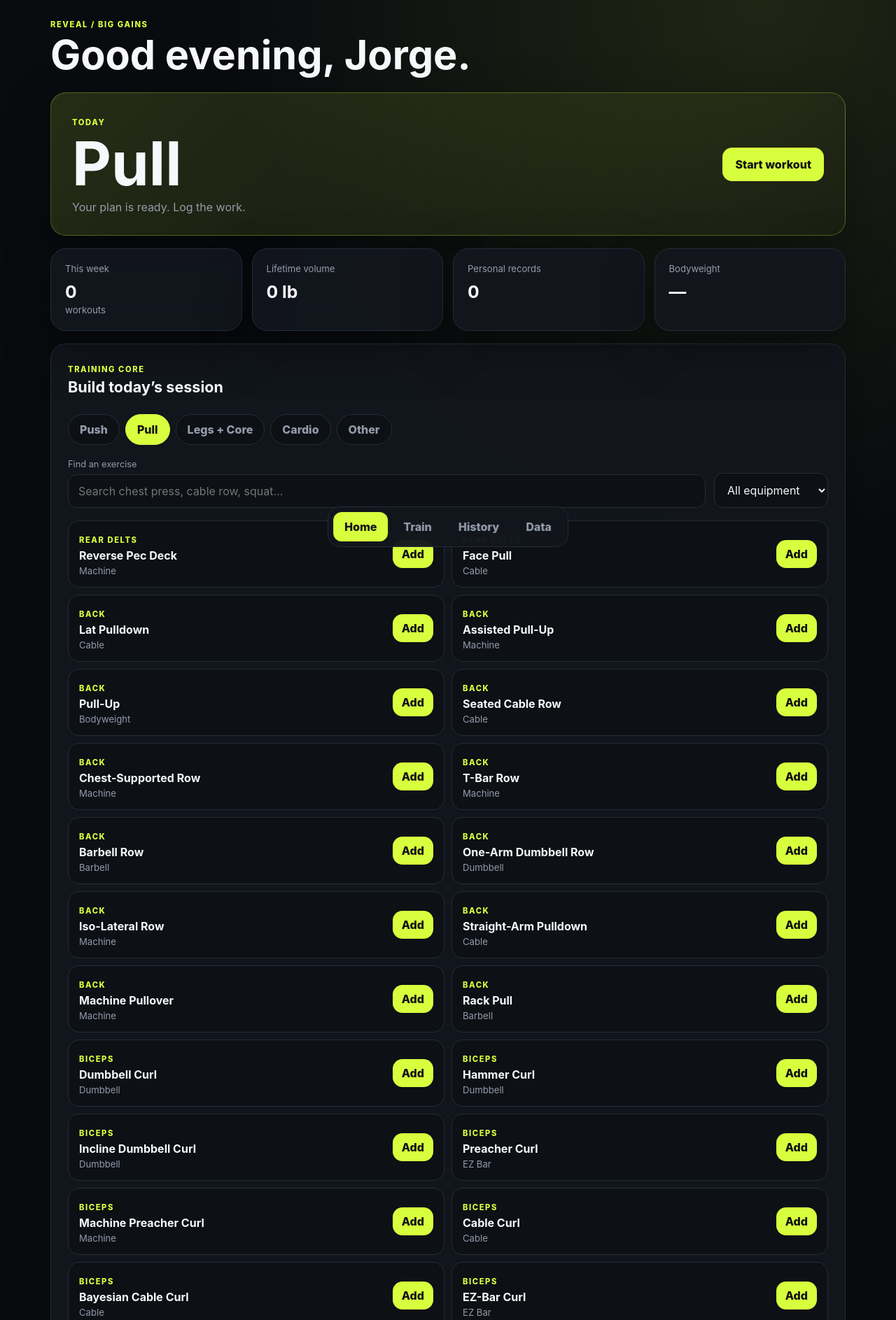
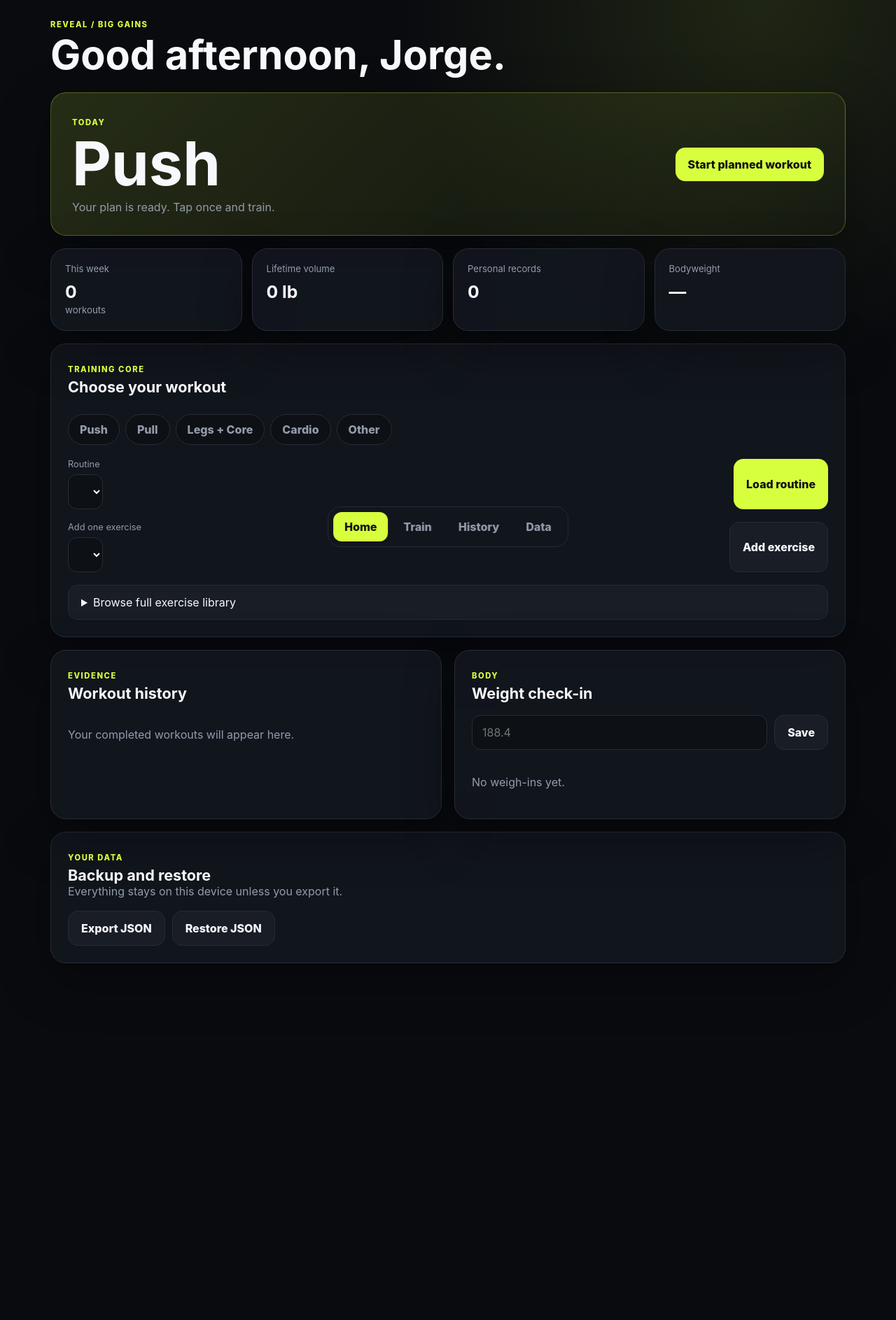
Before and after one commit to Velazquick/big-gains, a plain HTML site: page index.html in a window 1280 px wide. Shown: the top 1887 px of the page at 70% size. After the commit the page ends 1507 px from the top, so only its background shows below. Drawn offline with Linux system fonts and the light colour scheme.

Commit message:
Add zero-typing routine and exercise selectors

```diff
--- a/index.html
+++ b/index.html
@@ -14,21 +14,14 @@
 <body>
   <div class="app-shell">
     <header class="topbar" id="top">
-      <div>
-        <p class="eyebrow">REVEAL / BIG GAINS</p>
-        <h1 id="greeting">Good afternoon, Jorge.</h1>
-      </div>
+      <div><p class="eyebrow">REVEAL / BIG GAINS</p><h1 id="greeting">Good afternoon, Jorge.</h1></div>
       <button id="installButton" class="ghost hidden">Install</button>
     </header>
 
     <main>
       <section class="hero-card">
-        <div>
-          <span class="label">Today</span>
-          <strong id="nextWorkout">Push</strong>
-          <p id="heroNote">Your plan is ready. Log the work.</p>
-        </div>
-        <button id="startWorkout" class="primary hero-action">Start workout</button>
+        <div><span class="label">Today</span><strong id="nextWorkout">Push</strong><p id="heroNote">Your plan is ready. Tap once and train.</p></div>
+        <button id="startWorkout" class="primary hero-action">Start planned workout</button>
       </section>
 
       <section class="stats-grid">
@@ -39,97 +32,53 @@
       </section>
 
       <section class="panel workout-builder" id="workoutPanel">
-        <div class="section-heading">
-          <div><span class="label">Training core</span><h2>Build today’s session</h2></div>
-          <button id="cancelWorkout" class="ghost compact hidden">Cancel</button>
-        </div>
+        <div class="section-heading"><div><span class="label">Training core</span><h2>Choose your workout</h2></div><button id="cancelWorkout" class="ghost compact hidden">Cancel</button></div>
 
         <div class="day-tabs" id="dayTabs" role="tablist">
-          <button data-day="Push">Push</button>
-          <button data-day="Pull">Pull</button>
-          <button data-day="Legs">Legs + Core</button>
-          <button data-day="Cardio">Cardio</button>
-          <button data-day="Other">Other</button>
+          <button data-day="Push">Push</button><button data-day="Pull">Pull</button><button data-day="Legs">Legs + Core</button><button data-day="Cardio">Cardio</button><button data-day="Other">Other</button>
         </div>
 
         <div class="library-toolbar">
-          <label class="search-box">
-            <span>Find an exercise</span>
-            <input id="exerciseSearch" type="search" placeholder="Search chest press, cable row, squat…" autocomplete="off" />
-          </label>
-          <select id="equipmentFilter" aria-label="Filter by equipment">
-            <option value="all">All equipment</option>
-          </select>
+          <label class="search-box"><span>Routine</span><select id="routineSelect" aria-label="Choose workout routine"></select></label>
+          <button id="loadRoutine" class="primary">Load routine</button>
         </div>
 
-        <div id="exerciseLibrary" class="exercise-library"></div>
+        <div class="library-toolbar">
+          <label class="search-box"><span>Add one exercise</span><select id="quickExerciseSelect" aria-label="Choose exercise"></select></label>
+          <button id="addSelectedExercise" class="secondary">Add exercise</button>
+        </div>
+
+        <details>
+          <summary class="secondary wide">Browse full exercise library</summary>
+          <div class="library-toolbar">
+            <label class="search-box"><span>Find an exercise</span><input id="exerciseSearch" type="search" placeholder="Search chest press, cable row, squat…" autocomplete="off" /></label>
+            <select id="equipmentFilter" aria-label="Filter by equipment"><option value="all">All equipment</option></select>
+          </div>
+          <div id="exerciseLibrary" class="exercise-library"></div>
+        </details>
       </section>
 
       <section class="panel active-panel hidden" id="activePanel">
-        <div class="section-heading active-heading">
-          <div><span class="label">Active workout</span><h2 id="activeWorkoutTitle">Push</h2></div>
-          <div class="workout-clock" id="workoutClock">00:00</div>
-        </div>
-
+        <div class="section-heading active-heading"><div><span class="label">Active workout</span><h2 id="activeWorkoutTitle">Push</h2></div><div class="workout-clock" id="workoutClock">00:00</div></div>
         <div id="activeExercises" class="active-exercises"></div>
-        <button id="addExerciseButton" class="secondary wide">+ Add exercise</button>
         <button id="finishWorkout" class="primary wide" disabled>Finish workout</button>
       </section>
 
       <section class="panel timer-card hidden" id="timerCard" aria-live="polite">
-        <div>
-          <span class="label">Rest timer</span>
-          <strong id="timerDisplay">2:30</strong>
-          <p id="timerNext">Recover. Your next set is waiting.</p>
-        </div>
-        <div class="timer-actions">
-          <button id="timerMinus" class="ghost compact">− 15s</button>
-          <button id="timerSkip" class="secondary compact">Skip</button>
-          <button id="timerPlus" class="ghost compact">+ 15s</button>
-        </div>
+        <div><span class="label">Rest timer</span><strong id="timerDisplay">2:30</strong><p id="timerNext">Recover. Your next set is waiting.</p></div>
+        <div class="timer-actions"><button id="timerMinus" class="ghost compact">− 15s</button><button id="timerSkip" class="secondary compact">Skip</button><button id="timerPlus" class="ghost compact">+ 15s</button></div>
       </section>
 
       <section class="two-column">
-        <article class="panel" id="historyPanel">
-          <div class="section-heading"><div><span class="label">Evidence</span><h2>Workout history</h2></div></div>
-          <div id="history" class="history-list empty">Your completed workouts will appear here.</div>
-        </article>
-
-        <article class="panel">
-          <div class="section-heading"><div><span class="label">Body</span><h2>Weight check-in</h2></div></div>
-          <form id="weightForm" class="weight-form">
-            <input id="bodyweight" type="number" min="0" step="0.1" inputmode="decimal" placeholder="188.4" required />
-            <button class="secondary" type="submit">Save</button>
-          </form>
-          <div id="weightHistory" class="mini-list empty">No weigh-ins yet.</div>
-        </article>
+        <article class="panel" id="historyPanel"><div class="section-heading"><div><span class="label">Evidence</span><h2>Workout history</h2></div></div><div id="history" class="history-list empty">Your completed workouts will appear here.</div></article>
+        <article class="panel"><div class="section-heading"><div><span class="label">Body</span><h2>Weight check-in</h2></div></div><form id="weightForm" class="weight-form"><input id="bodyweight" type="number" min="0" step="0.1" inputmode="decimal" placeholder="188.4" required /><button class="secondary" type="submit">Save</button></form><div id="weightHistory" class="mini-list empty">No weigh-ins yet.</div></article>
       </section>
 
-      <section class="panel data-panel" id="settingsPanel">
-        <div class="section-heading"><div><span class="label">Your data</span><h2>Backup and restore</h2></div></div>
-        <p>Everything stays on this device unless you export it. Keep a backup before changing phones or clearing browser data.</p>
-        <div class="data-actions">
-          <button id="exportData" class="secondary">Export JSON</button>
-          <label class="secondary file-button">Restore JSON<input id="importData" type="file" accept="application/json" /></label>
-        </div>
-      </section>
+      <section class="panel data-panel" id="settingsPanel"><div class="section-heading"><div><span class="label">Your data</span><h2>Backup and restore</h2></div></div><p>Everything stays on this device unless you export it.</p><div class="data-actions"><button id="exportData" class="secondary">Export JSON</button><label class="secondary file-button">Restore JSON<input id="importData" type="file" accept="application/json" /></label></div></section>
     </main>
 
-    <nav class="bottom-nav" aria-label="Primary navigation">
-      <button class="active" data-target="top">Home</button>
-      <button data-target="workoutPanel">Train</button>
-      <button data-target="historyPanel">History</button>
-      <button data-target="settingsPanel">Data</button>
-    </nav>
+    <nav class="bottom-nav" aria-label="Primary navigation"><button class="active" data-target="top">Home</button><button data-target="workoutPanel">Train</button><button data-target="historyPanel">History</button><button data-target="settingsPanel">Data</button></nav>
   </div>
-
-  <template id="exerciseCardTemplate">
-    <article class="exercise-card">
-      <div><span class="exercise-muscle"></span><h3></h3><p></p></div>
-      <button class="add-exercise primary compact">Add</button>
-    </article>
-  </template>
-
   <script src="app.js"></script>
 </body>
 </html>
```
